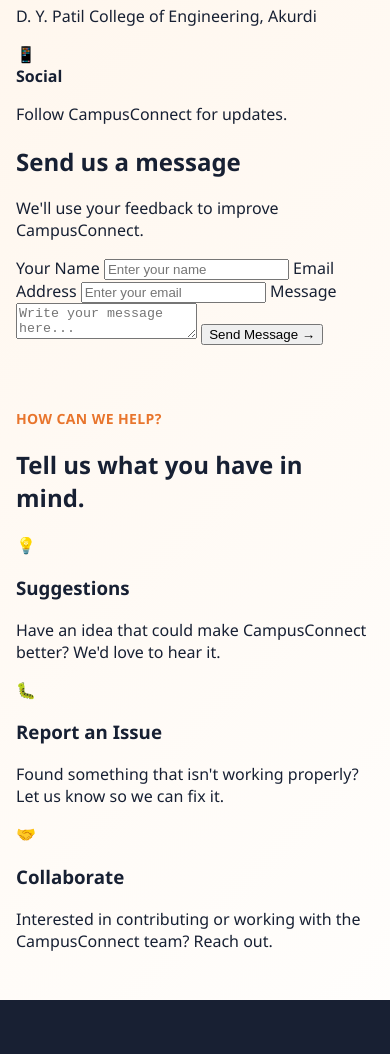
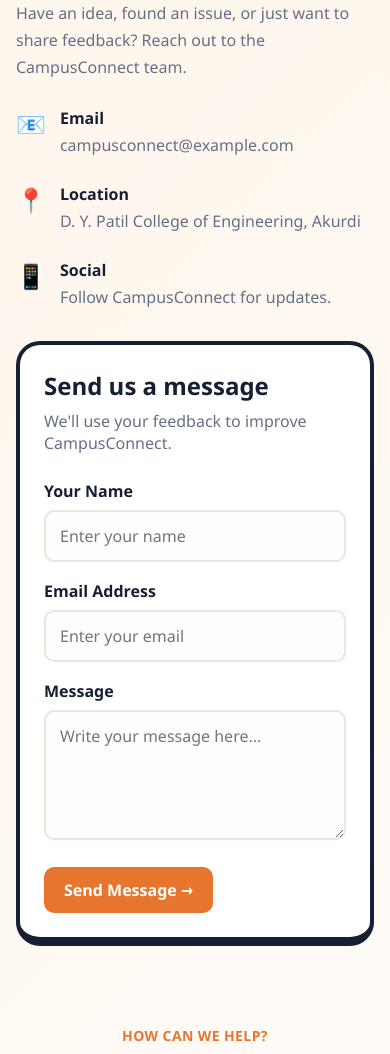
Before and after one commit to Sahilj-770/Campus-Connect, a plain HTML site: page home page/contact.html in a window 390 px wide. Shown: the part 599-1653 px from the top of the page. Drawn offline with Linux system fonts and the light colour scheme.

Commit message:
Add responsive contact page styling

```diff
--- a/home page/style.css
+++ b/home page/style.css
@@ -16,12 +16,13 @@ body { font-family: 'Segoe UI', Tahoma, Geneva, Verdana, sans-serif; background:
 .logo { font-size: 20px; font-weight: bold; color: var(--text-main); text-decoration: none; }
 .navbar nav a { margin-left: 1.5rem; text-decoration: none; color: var(--text-muted); font-weight: 500; }
 .navbar nav a.active, .navbar nav a:hover { color: var(--primary); font-weight: bold; }
-.hero { text-align: center; padding: 4.5rem 1rem; background: linear-gradient(135deg, #f59e0b 0%, #e8752d 45%, #c95d1e 100%); color: white; }
+.hero, .contact-hero { text-align: center; padding: 4.5rem 1rem; background: linear-gradient(135deg, #f59e0b 0%, #e8752d 45%, #c95d1e 100%); color: white; }
+.contact-hero { padding: 3.5rem 1rem; }
 .college-label, .dashboard-label { margin: 0 0 12px; font-size: 14px; font-weight: 600; letter-spacing: 0.4px; text-transform: uppercase; }
 .college-label { color: rgba(255, 255, 255, 0.8); }
 .dashboard-label { color: var(--primary); }
-.hero h1 { font-size: 48px; line-height: 1.1; margin: 0 0 16px; }
-.hero p:not(.college-label) { max-width: 620px; margin: 0 auto 24px; line-height: 1.6; }
+.hero h1, .contact-hero h1 { font-size: 48px; line-height: 1.1; margin: 0 0 16px; }
+.hero p:not(.college-label), .contact-hero p:not(.college-label) { max-width: 620px; margin: 0 auto 24px; line-height: 1.6; }
 .highlight { color: var(--hilight); }
 .container { max-width: 1100px; margin: 0 auto; padding: 2rem 1rem; }
 .quick-access { padding-top: 3rem; padding-bottom: 1rem; }
@@ -59,6 +60,31 @@ body { font-family: 'Segoe UI', Tahoma, Geneva, Verdana, sans-serif; background:
 .coming-icon { font-size: 34px; }
 .coming-soon h2 { margin: 12px 0 8px; }
 .coming-soon p { margin: 0; color: var(--text-muted); }
+.contact-main { display: grid; grid-template-columns: 1fr 1.15fr; gap: 3rem; padding-top: 4rem; padding-bottom: 3rem; align-items: start; }
+.contact-details h2 { font-size: 34px; margin: 0 0 14px; }
+.contact-details > p:not(.dashboard-label) { color: var(--text-muted); line-height: 1.7; max-width: 440px; }
+.contact-detail-item { display: flex; gap: 14px; margin-top: 26px; }
+.contact-detail-item > span { font-size: 24px; }
+.contact-detail-item strong { display: block; margin-bottom: 4px; }
+.contact-detail-item p { margin: 0; color: var(--text-muted); line-height: 1.5; }
+.contact-form { background: white; border: 4px solid var(--text-main); border-bottom: 9px solid var(--text-main); border-radius: var(--radius); padding: 32px; }
+.contact-form h2 { margin: 0 0 8px; }
+.contact-form > p { margin: 0 0 26px; color: var(--text-muted); }
+.contact-form label { display: block; font-weight: 600; margin: 18px 0 8px; }
+.contact-form input, .contact-form textarea { width: 100%; box-sizing: border-box; padding: 13px 14px; border: 2px solid var(--border); border-radius: 10px; font: inherit; color: var(--text-main); background: #fffdfb; outline: none; }
+.contact-form textarea { min-height: 130px; resize: vertical; }
+.contact-form input:focus, .contact-form textarea:focus { border-color: var(--primary); }
+.contact-submit { margin-top: 22px; padding: 12px 20px; border: none; border-radius: 10px; background: var(--primary); color: white; font: inherit; font-weight: 600; cursor: pointer; transition: transform 0.2s ease, background 0.2s ease; }
+.contact-submit:hover { transform: translateY(-3px); background: var(--primary-dark); }
+.help-section { padding-top: 2rem; padding-bottom: 4rem; }
+.help-heading { text-align: center; margin-bottom: 2rem; }
+.help-heading h2 { margin: 0; }
+.help-grid { display: grid; grid-template-columns: repeat(3, 1fr); gap: 1.5rem; }
+.help-card { background: white; border: 2px solid var(--border); border-radius: 20px; padding: 28px; transition: transform 0.2s ease, box-shadow 0.2s ease, border-color 0.2s ease; }
+.help-card:hover { transform: translateY(-5px); border-color: #f3c39e; box-shadow: 0 10px 25px rgba(23, 32, 51, 0.08); }
+.help-card > span { font-size: 30px; }
+.help-card h3 { margin: 16px 0 10px; }
+.help-card p { margin: 0; color: var(--text-muted); line-height: 1.6; }
 .btn { display: inline-block; padding: 10px 20px; border-radius: 8px; font-weight: 600; cursor: pointer; border: none; }
 .btn-primary { background: white; color: var(--primary-dark); text-decoration: none; transition: transform 0.2s ease; }
 .btn-primary:hover { transform: translateY(-4px); box-shadow: 0 4px 12px rgba(0, 0, 0, 0.2); }
@@ -67,5 +93,5 @@ body { font-family: 'Segoe UI', Tahoma, Geneva, Verdana, sans-serif; background:
 .contact a:hover { color: #fed7aa; }
 .end { margin-top: 2rem; text-align: center; color: #aeb7c5; line-height: 1.6; }
 .end span { font-size: 14px; }
-@media (max-width: 800px) { .campus-info { grid-template-columns: 1fr; } .dashboard-welcome, .section-heading { align-items: flex-start; flex-direction: column; } .section-heading > p { text-align: left; } }
-@media (max-width: 700px) { .navbar { padding: 16px 20px; } .navbar nav a { margin-left: 0.8rem; } .hero h1 { font-size: 38px; } .dashboard-welcome h1 { font-size: 30px; } .quick-grid { grid-template-columns: repeat(2, 1fr); } .contact { padding-left: 2rem; } }
+@media (max-width: 800px) { .campus-info, .help-grid { grid-template-columns: 1fr; } .dashboard-welcome, .section-heading { align-items: flex-start; flex-direction: column; } .section-heading > p { text-align: left; } .contact-main { grid-template-columns: 1fr; gap: 2rem; } }
+@media (max-width: 700px) { .navbar { padding: 16px 20px; } .navbar nav a { margin-left: 0.8rem; } .hero h1, .contact-hero h1 { font-size: 38px; } .dashboard-welcome h1, .contact-details h2 { font-size: 30px; } .quick-grid { grid-template-columns: repeat(2, 1fr); } .contact { padding-left: 2rem; } .contact-form { padding: 24px; } }
```
